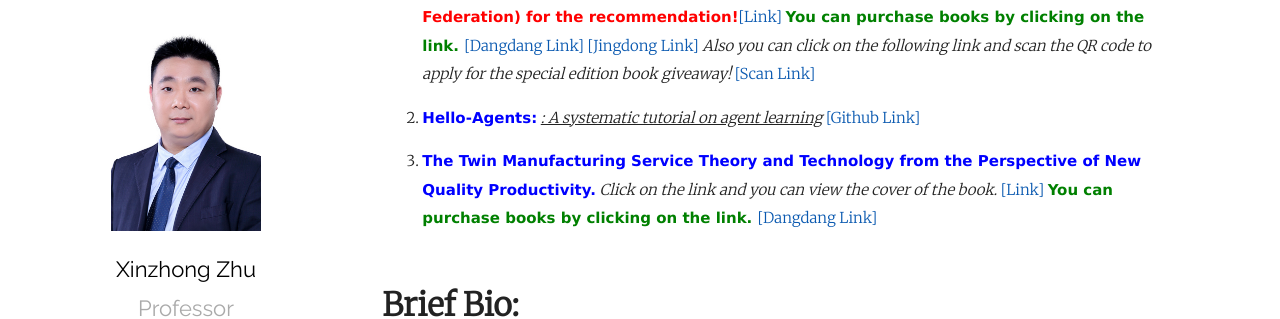
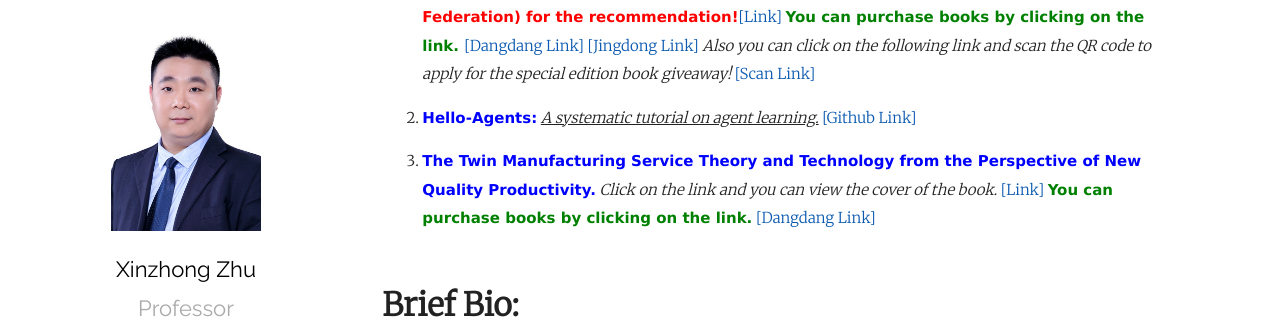
Before and after one commit to xinzhongzhu/xinzhongzhu.github.io, a Jekyll site: the page built from index.md, in a window 1280 px wide and 900 px high, scrolled down 10315 px. Shown: the part 152-471 px from the top of the window. Built offline with Jekyll 4.4.1, drawn with Linux system fonts in a browser that asks for light colours.

Commit message:
Update index.md

```diff
--- a/index.md
+++ b/index.md
@@ -259,11 +259,11 @@ Please drop me a message by email: <u>zxz@zjnu.edu.cn</u> or <u>zxz@ci-xing.com<
   <p>
     <ol>
 
-<p style="margin-top: 8px;"><li><font face="verdana" color="blue"><b>Happy-LLM:</b></font> <i><u>A Tutorial on the Principles and Practices of Large Language Models Starting from Scratch</u></i>. <a href = "https://github.com/datawhalechina/happy-llm">[Github Link]</a> <a href = "https://github.com/HZAI-ZJNU/happy-llm-ppt">[PPT Link]</a>  <a href = "https://github.com/HZAI-ZJNU/happy-llm-ppt/raw/refs/heads/main/happy-llm-ppt.zip?download=">[PPT zip]</a>  <font face="verdana" color="red"><b>Thank you to the official account of CCF (China Computer Federation) for the recommendation!</b></font><a href = "https://mp.weixin.qq.com/s/P03f3e2vUUh7OxDP40Ra6w">[Link]</a> <font face="verdana" color="green"><b> You can purchase books by clicking on the link. </b></font><a href = "http://product.dangdang.com/30067167.html">[Dangdang Link]</a> <a href = "https://e.jd.com/30949158.html">[Jingdong Link]</a> <i>Also you can click on the following link and scan the QR code to apply for the special edition book giveaway!  </i> <a href = "https://xinzhongzhu.github.io/document/Happy_LLM_Scan.jpg">  [Scan Link]</a> </li></p>
+<p style="margin-top: 8px;"><li><font face="verdana" color="blue"><b>Happy-LLM:</b></font> <i><u>A Tutorial on the Principles and Practices of Large Language Models Starting from Scratch</u></i>. <a href = "https://github.com/datawhalechina/happy-llm">[Github Link]</a> <a href = "https://github.com/HZAI-ZJNU/happy-llm-ppt">[PPT Link]</a>  <a href = "https://github.com/HZAI-ZJNU/happy-llm-ppt/raw/refs/heads/main/happy-llm-ppt.zip?download=">[PPT zip]</a>  <font face="verdana" color="red"><b>Thank you to the official account of CCF (China Computer Federation) for the recommendation!</b></font><a href = "https://mp.weixin.qq.com/s/P03f3e2vUUh7OxDP40Ra6w">[Link]</a> <font face="verdana" color="green"><b> You can purchase books by clicking on the link. </b></font><a href = "http://product.dangdang.com/30067167.html">[Dangdang Link]</a> <a href = "https://e.jd.com/30949158.html">[Jingdong Link]</a> <i>Also you can click on the following link and scan the QR code to apply for the special edition book giveaway!  </i> <a href = "https://xinzhongzhu.github.io/document/Happy_LLM_Scan.jpg"> [Scan Link]</a> </li></p>
 
-<p style="margin-top: 8px;"><li><font face="verdana" color="blue"><b>Hello-Agents:</b></font> <i><u>: A systematic tutorial on agent learning</u></i> <a href = "https://datawhalechina.github.io/hello-agents/#/">[Github Link]</a></li></p>
+<p style="margin-top: 8px;"><li><font face="verdana" color="blue"><b>Hello-Agents:</b></font> <i><u>A systematic tutorial on agent learning.</u></i> <a href = "https://datawhalechina.github.io/hello-agents/#/">[Github Link]</a>  </li></p>
 
-<p style="margin-top: 8px;"><li><font face="verdana" color="blue"><b>The Twin Manufacturing Service Theory and Technology from the Perspective of New Quality Productivity.</b></font> <i>Click on the link and you can view the cover of the book.</i> <a href = "https://xinzhongzhu.github.io/document/xinzhi.jpg">[Link]</a>  <font face="verdana" color="green"><b> You can purchase books by clicking on the link. </b></font>  <a href = "https://product.dangdang.com/30065983.html">[Dangdang Link]</a> </li></p>
+<p style="margin-top: 8px;"><li><font face="verdana" color="blue"><b>The Twin Manufacturing Service Theory and Technology from the Perspective of New Quality Productivity.</b></font> <i>Click on the link and you can view the cover of the book.</i> <a href = "https://xinzhongzhu.github.io/document/xinzhi.jpg">[Link]</a>  <font face="verdana" color="green"><b> You can purchase books by clicking on the link.</b></font>  <a href = "https://product.dangdang.com/30065983.html">[Dangdang Link]</a> </li></p>
 
 
 
```
